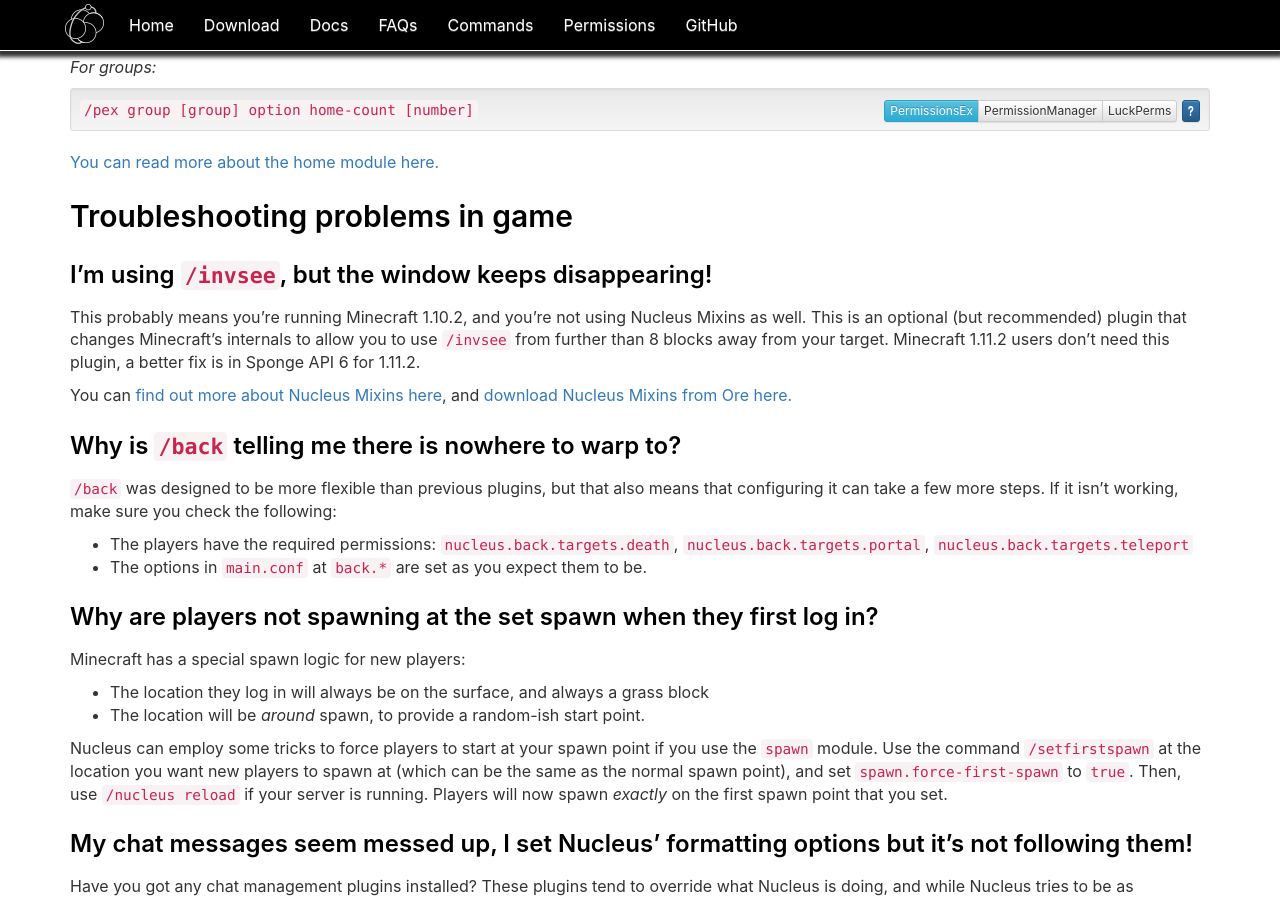
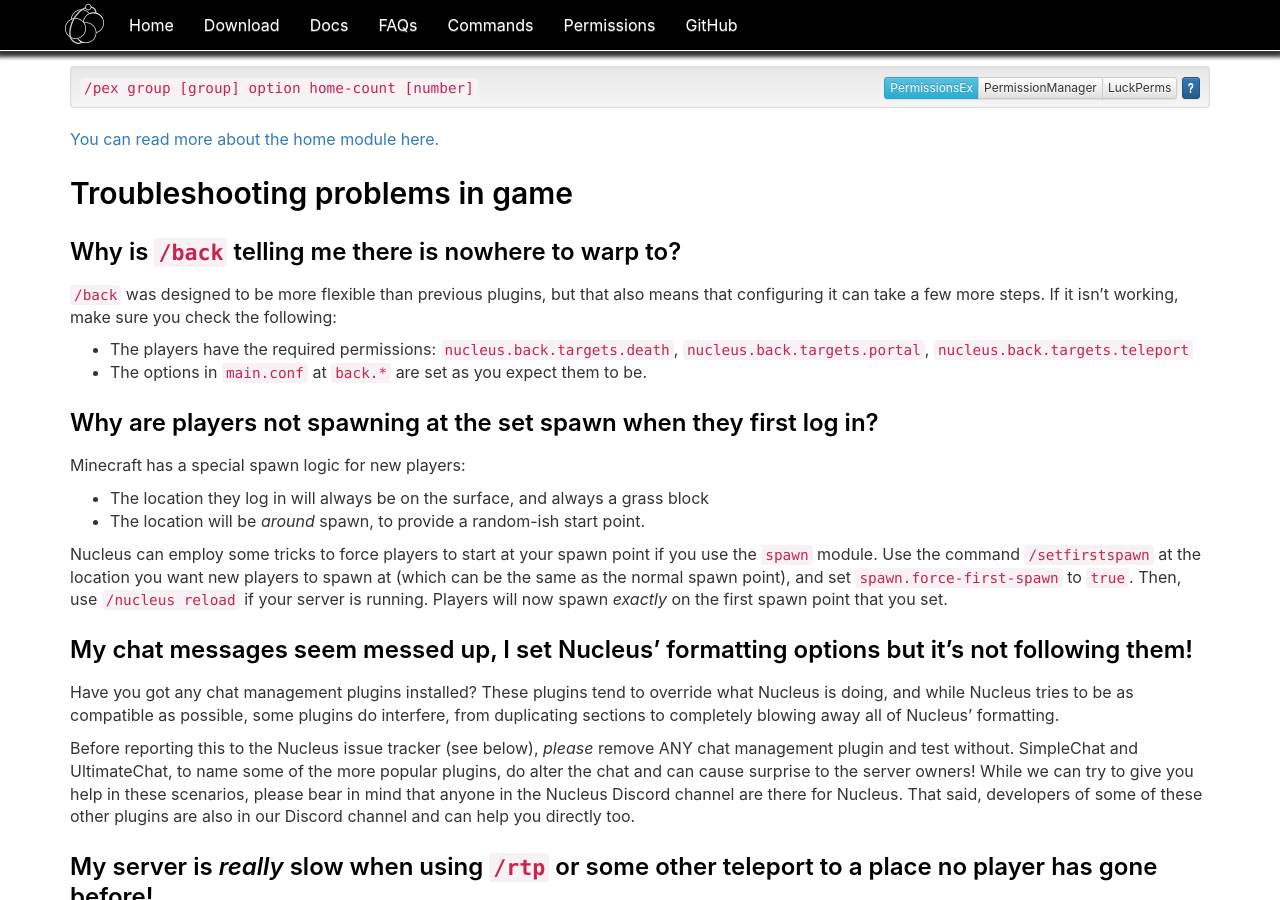
Before and after one commit to NucleusPowered/site-v1, a Jekyll site: the page built from docs/faqs.md, in a window 1280 px wide and 900 px high, scrolled down 4872 px. Built offline with Jekyll 4.4.1, drawn with Linux system fonts in a browser that asks for light colours; comment, search, counter and statistics services are not loaded; some of the changed text lies outside the part shown.

Commit message:
Removal of mixins/invsee info from FAQ
I should've done this before but forgot about it sorry!

```diff
--- a/docs/faqs.md
+++ b/docs/faqs.md
@@ -43,7 +43,7 @@
 ### [What does the Nucleus Project publish?](#what-do-they-publish)
 
 * Nucleus: the main plugin. Most functionality is located in this plugin.
-* Nucleus Mixins: an optional plugin for Minecraft 1.10.2 servers that fixes `/invsee` and enables enhanced pre-generation of the world.
+* Nucleus Mixins: an optional plugin for Minecraft 1.10.2 servers that enables enhanced pre-generation of the world.
     * [See this page for more information on Nucleus Mixins.](configuration/mixins.html)
 * Nucleus Gluon: an optional plugin for Nucleus 0.24.0 and above, and PlaceholderAPI 3.6 and above, that allows for chat placeholders from both
 plugins to be used in... well, both plugins!
@@ -244,16 +244,6 @@
 
 ## [Troubleshooting problems in game](#troubleshooting)
 
-<a class="anchor" id="invsee"></a>
-
-### [I'm using `/invsee`, but the window keeps disappearing!](#invsee)
-
-This probably means you're running Minecraft 1.10.2, and you're not using Nucleus Mixins as well. This is an optional (but
-recommended) plugin that changes Minecraft's internals to allow you to use `/invsee` from further than 8 blocks away from your target. Minecraft 1.11.2
-users don't need this plugin, a better fix is in Sponge API 6 for 1.11.2.
-
-You can [find out more about Nucleus Mixins here](configuration/mixins.html), and [download Nucleus Mixins from Ore here.](https://ore.spongepowered.org/Nucleus/Nucleus-Mixins)
-
 <a class="anchor" id="back-warp"></a>
 
 ### [Why is `/back` telling me there is nowhere to warp to?](#back-warp)
```
